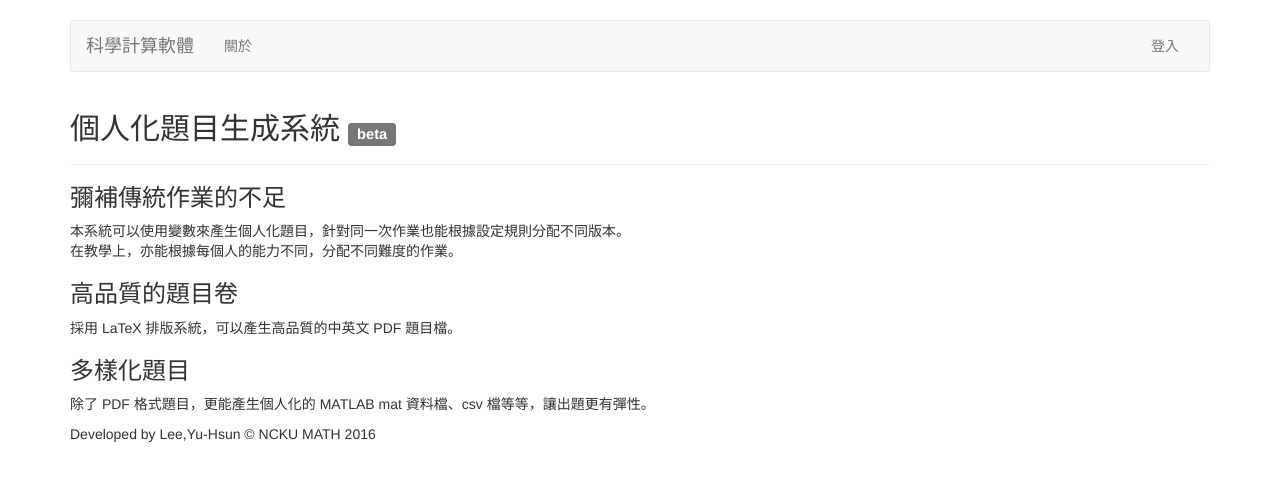
After one commit to andylee830914/iscs, a PHP site: page /about.php in a window 1280 px wide. The commit adds this page. Shown: the top 481 px of the page. Run offline with PHP 8.4, Linux system fonts and the light colour scheme; data that the repository does not hold is empty; a stand-in replaces the project's code that opens the database connection; some libraries are stand-ins or nearby versions.

Commit message:
add about page

```diff
--- /dev/null
+++ b/about.php
@@ -0,0 +1,72 @@
+<!DOCTYPE html>
+<html lang="en">
+  <head>
+    <meta charset="utf-8">
+    <meta http-equiv="X-UA-Compatible" content="IE=edge">
+    <meta name="viewport" content="width=device-width, initial-scale=1">
+    <!-- The above 3 meta tags *must* come first in the head; any other head content must come *after* these tags -->
+    <meta name="description" content="">
+    <meta name="author" content="">
+    <link rel="icon" href="favicon.ico">
+
+    <title>成大數學系-105科學計算軟體</title>
+
+    <!-- Bootstrap core CSS -->
+    <link href="dist/css/bootstrap.min.css" rel="stylesheet">
+
+    <!-- IE10 viewport hack for Surface/desktop Windows 8 bug -->
+    <link href="assets/css/ie10-viewport-bug-workaround.css" rel="stylesheet">
+
+    <!-- Custom styles for this template -->
+    <link href="dist/css/navbar.css" rel="stylesheet">
+
+    <!-- Just for debugging purposes. Don't actually copy these 2 lines! -->
+    <!--[if lt IE 9]><script src="assets/js/ie8-responsive-file-warning.js"></script><![endif]-->
+    <script src="assets/js/ie-emulation-modes-warning.js"></script>
+
+    <!-- HTML5 shim and Respond.js for IE8 support of HTML5 elements and media queries -->
+    <!--[if lt IE 9]>
+      <script src="https://oss.maxcdn.com/html5shiv/3.7.3/html5shiv.min.js"></script>
+      <script src="https://oss.maxcdn.com/respond/1.4.2/respond.min.js"></script>
+    <![endif]-->
+  </head>
+
+  <body>
+
+    <div class="container">
+
+      <!-- Static navbar -->
+      <?php include('navbar.php');?>
+
+      <!-- Main component for a primary marketing message or call to action -->
+      <div class="page-header">
+      <h2>個人化題目生成系統 <small><span class="label label-default">beta</span></small></h2>
+      </div>
+      <p>
+        <h3>彌補傳統作業的不足</h3>
+        本系統可以使用變數來產生個人化題目，針對同一次作業也能根據設定規則分配不同版本。<br>
+        在教學上，亦能根據每個人的能力不同，分配不同難度的作業。
+      <p>
+      <p>
+        <h3>高品質的題目卷</h3>
+        採用 LaTeX 排版系統，可以產生高品質的中英文 PDF 題目檔。
+      <p>
+      <p>
+        <h3>多樣化題目</h3>
+        除了 PDF 格式題目，更能產生個人化的 MATLAB mat 資料檔、csv 檔等等，讓出題更有彈性。
+      <p>
+  <footer class="footer" ><p>Developed by Lee,Yu-Hsun &copy; NCKU MATH 2016</p> </footer>
+
+    </div> <!-- /container -->
+
+
+    <!-- Bootstrap core JavaScript
+    ================================================== -->
+    <!-- Placed at the end of the document so the pages load faster -->
+    <script src="https://ajax.googleapis.com/ajax/libs/jquery/1.12.4/jquery.min.js"></script>
+    <script>window.jQuery || document.write('<script src="assets/js/vendor/jquery.min.js"><\/script>')</script>
+    <script src="dist/js/bootstrap.min.js"></script>
+    <!-- IE10 viewport hack for Surface/desktop Windows 8 bug -->
+    <script src="assets/js/ie10-viewport-bug-workaround.js"></script>
+  </body>
+</html>
--- a/navbar.php
+++ b/navbar.php
@@ -11,7 +11,7 @@
           </div>
           <div id="navbar" class="navbar-collapse collapse">
             <ul class="nav navbar-nav">
-              <li><a href="<?php echo $url;?>index.php">首頁</a></li>
+              <li><a href="<?php echo $url;?>about.php">關於</a></li>
               <li class="dropdown">
               <?php
               if(isset($_COOKIE["token"])) {
```
